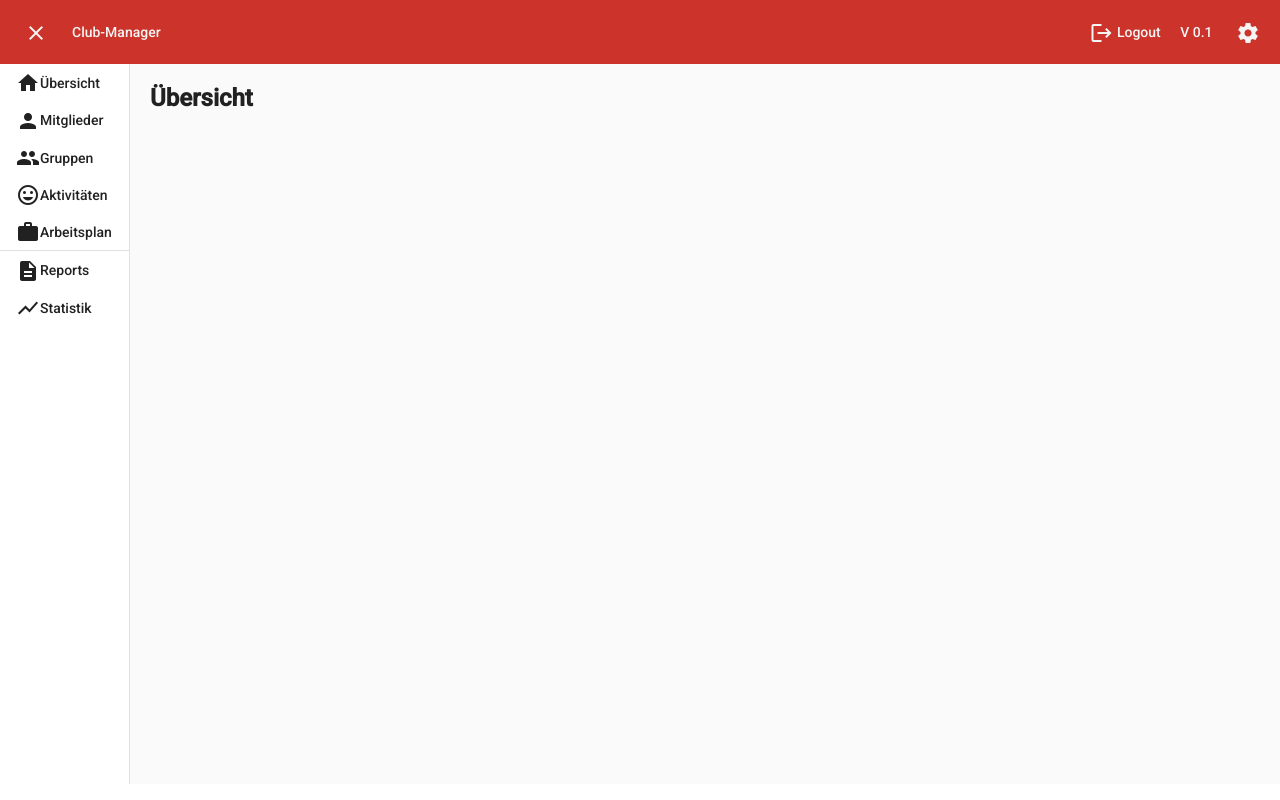
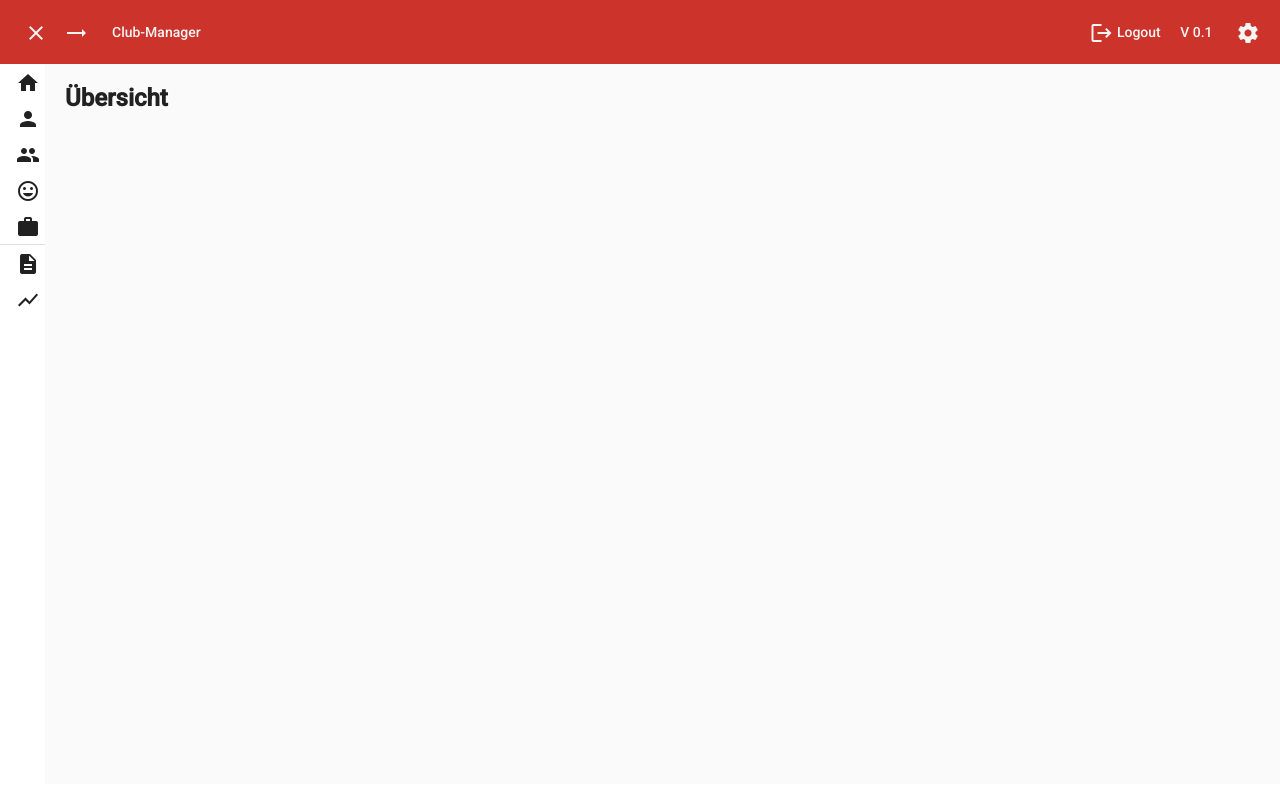
Before and after one commit to Manfwo/ClubManager, an Angular app in the folder club-manager/: page /dashboard in a window 1280 px wide. Built offline with nearby package versions, Linux system fonts and the light colour scheme.

Commit message:
Icon-Menü

```diff
--- a/club-manager/src/app/app.component.html
+++ b/club-manager/src/app/app.component.html
@@ -5,6 +5,14 @@
     </mat-icon>
     <mat-icon *ngIf="sidenav.opened">
         close
+    </mat-icon>
+  </button>
+  <button mat-icon-button (click)="toggleMenu()">
+    <mat-icon *ngIf="isExpanded">
+        keyboard_backspace
+    </mat-icon>
+    <mat-icon *ngIf="!isExpanded">
+        trending_flat
     </mat-icon>
   </button>
 
@@ -36,37 +44,37 @@
 </mat-toolbar>
 
 <mat-sidenav-container>
-  <mat-sidenav #sidenav="matSidenav" mode="side" opened role="navigation">
+  <mat-sidenav class="{{menuSize}}" #sidenav="matSidenav" mode="side" opened role="navigation">
     <button mat-button routerLink="dashboard" routerLinkActive="active" class="menu-button">
       <mat-icon>home</mat-icon>
-      <span>Übersicht</span>
+      <span *ngIf="isExpanded">Übersicht</span>
   </button>
   <button mat-button routerLink="members" routerLinkActive="active" class="menu-button">
       <mat-icon>person</mat-icon>
-      <span>Mitglieder</span>
+      <span *ngIf="isExpanded">Mitglieder</span>
   </button>
   <button mat-button routerLink="groups" routerLinkActive="active" class="menu-button">
     <mat-icon>people</mat-icon>
-    <span>Gruppen</span>
+    <span *ngIf="isExpanded">Gruppen</span>
   </button>
   <button mat-button routerLink="activities" routerLinkActive="active" class="menu-button">
     <mat-icon>mood</mat-icon>
-    <span>Aktivitäten</span>
+    <span *ngIf="isExpanded">Aktivitäten</span>
   </button>
   <button mat-button routerLink="work" routerLSinkActive="active" class="menu-button">
     <mat-icon>work</mat-icon>
-    <span>Arbeitsplan</span>
+    <span *ngIf="isExpanded">Arbeitsplan</span>
   </button>
   <mat-divider></mat-divider>
   <button mat-button routerLink="reports" routerLinkActive="active" class="menu-button">
     <mat-icon>description</mat-icon>
-    <span>Reports</span>
+    <span *ngIf="isExpanded">Reports</span>
   </button>
     <button mat-button routerLink="statistic" routerLinkActive="active" class="menu-button">
       <mat-icon>show_chart</mat-icon>
-      <span>Statistik</span>
+      <span *ngIf="isExpanded">Statistik</span>
   </button>
   </mat-sidenav>
 
-  <mat-sidenav-content><div class="workspace"><router-outlet></router-outlet></div></mat-sidenav-content>
+  <mat-sidenav-content ><div class="workspace"><router-outlet></router-outlet></div></mat-sidenav-content>
 </mat-sidenav-container>
--- a/club-manager/src/app/app.component.scss
+++ b/club-manager/src/app/app.component.scss
@@ -1,6 +1,17 @@
 
+.minMenu {
+  text-align-last: left;
+  margin: 0px;
+  padding: 0px;
+  border: 0px;
+  width: 45px;
+}
 
-mat-sidenav {
+.maxMenu {
+  text-align-last: left;
+  margin: 0px;
+  padding: 0px;
+  border: 0px;
   width: 130px;
 }
 
@@ -14,7 +25,6 @@ mat-sidenav {
   font-family: Roboto, "Helvetica Neue", sans-serif;
   font-size: 14px;
   font-weight: 500;
-  line-height: 36px;
 }
 
 .right {
--- a/club-manager/src/app/app.component.ts
+++ b/club-manager/src/app/app.component.ts
@@ -8,4 +8,17 @@ import { Component } from '@angular/core';
 export class AppComponent {
   title = 'Club-Manager';
   isAuthenticated = true;
+  menuSize = 'minMenu';
+
+  public isExpanded = false;
+
+  public toggleMenu(): void {
+    this.isExpanded = !this.isExpanded;
+    if (this.isExpanded) {
+      this.menuSize = 'maxMenu';
+    }
+    else {
+      this.menuSize = 'minMenu';
+    }
+  }
 }
```
